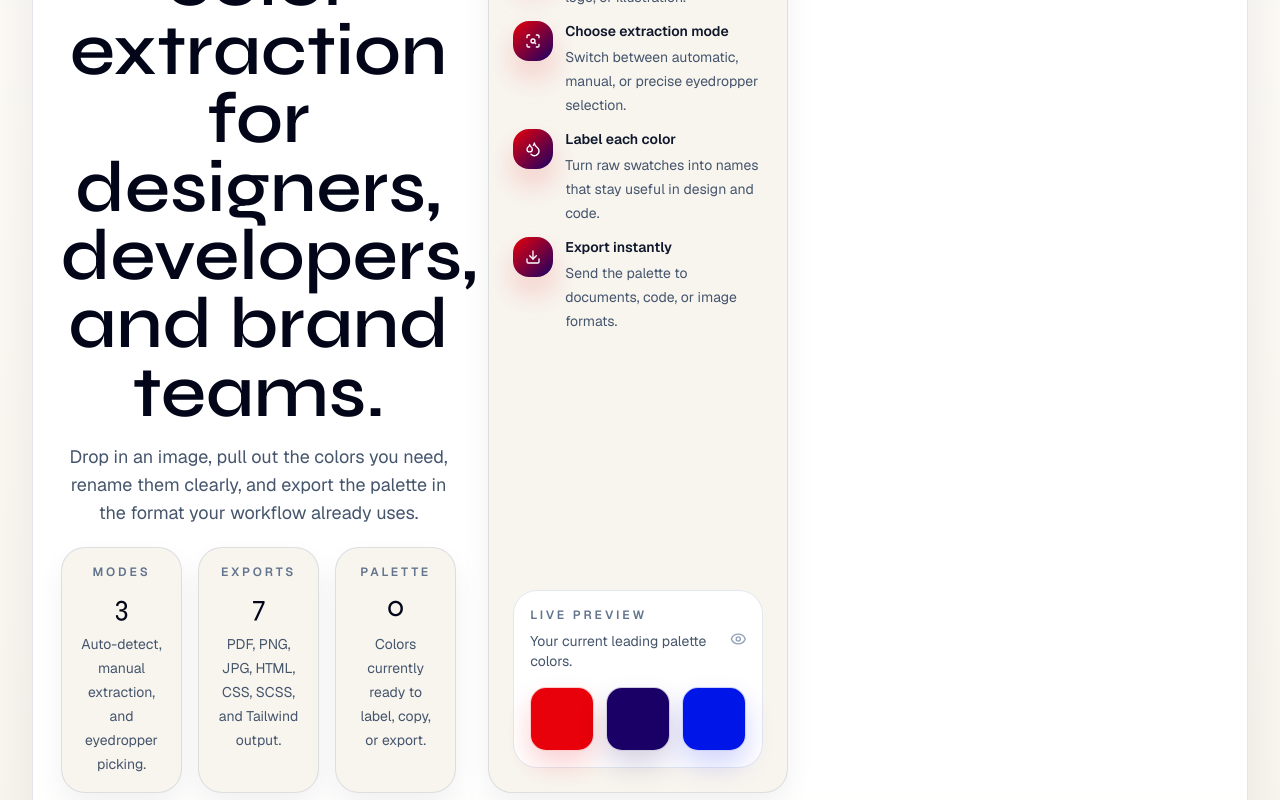
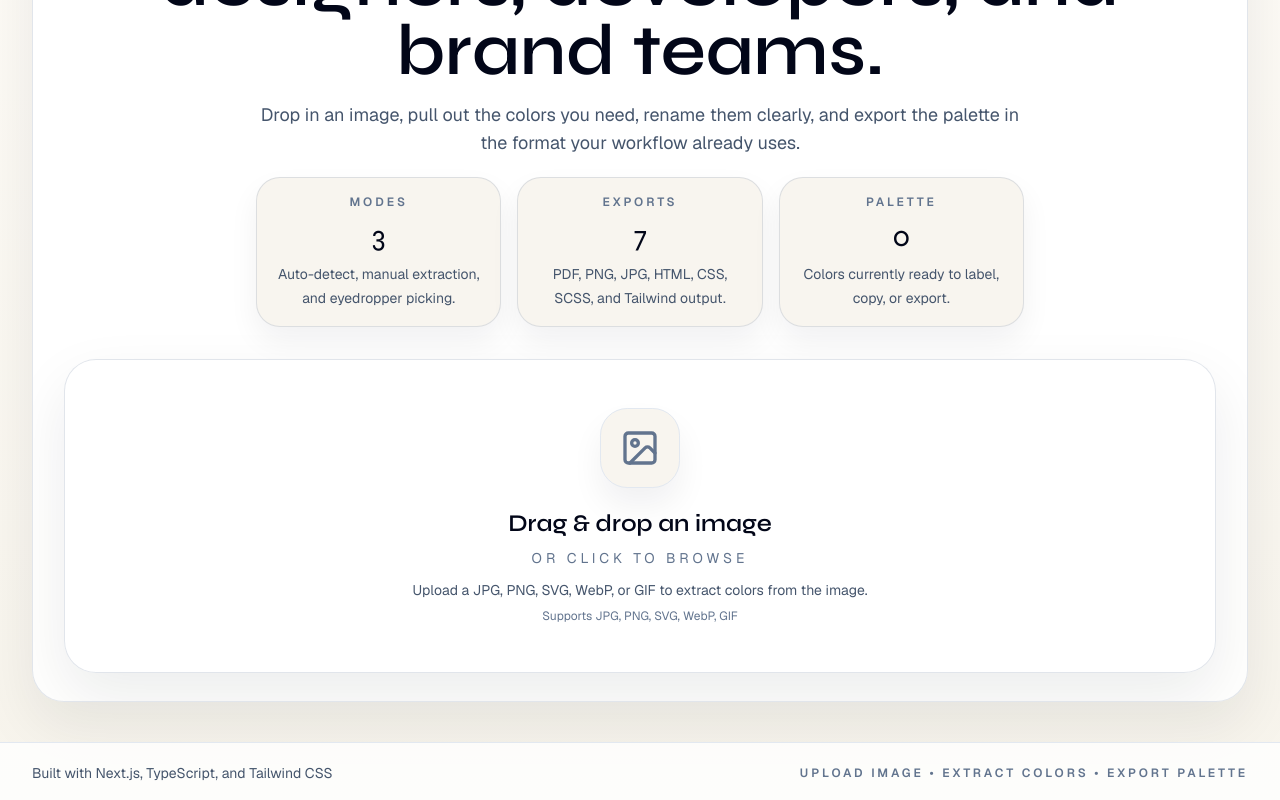
Before and after one commit to trcnvrl/paletparrot, a Next.js app: page / in a window 1280 px wide. Shown: the part 360-1160 px from the top of the page. Built offline with nearby package versions, Linux system fonts and the light colour scheme.

Commit message:
fix: center hero section content - remove sidebar grid layout

```diff
--- a/src/app/page.tsx
+++ b/src/app/page.tsx
@@ -160,14 +160,15 @@ export default function Home() {
         </header>
 
         <main className="flex w-full flex-1 flex-col gap-8 px-4 py-6 sm:px-6 sm:py-8 lg:px-8 lg:py-10">
-          <section className="panel grid gap-8 overflow-hidden px-5 py-6 sm:px-7 sm:py-7 xl:grid-cols-[minmax(0,1.55fr)_minmax(360px,0.85fr)] xl:items-start">
-            <div className="space-y-8">
+          <section className="panel overflow-hidden px-5 py-6 sm:px-7 sm:py-7">
+            <div className="mx-auto max-w-6xl space-y-8">
+              <div className="text-center">
                 <div className="inline-flex items-center gap-2 rounded-full border border-[color:var(--border-strong)] bg-[color:var(--surface-soft)] px-4 py-2 text-xs font-semibold uppercase tracking-[0.28em] text-slate-600">
                   <Sparkles className="h-4 w-4 text-[var(--brand-red)]" />
                   Upload, extract, label, export
                 </div>
+              </div>
 
-              <div className="grid gap-8 xl:grid-cols-[minmax(0,1.2fr)_minmax(300px,0.8fr)]">
               <div className="space-y-5 text-center">
                 <div className="mx-auto space-y-4">
                   <h1 className="font-display mx-auto max-w-5xl text-4xl font-semibold leading-[0.95] text-slate-950 sm:text-5xl lg:text-6xl xl:text-7xl">
@@ -178,7 +179,7 @@ export default function Home() {
                   </p>
                 </div>
 
-                  <div className="grid gap-4 md:grid-cols-3">
+                <div className="mx-auto grid max-w-3xl gap-4 md:grid-cols-3">
                   <div className="subpanel space-y-2 p-4">
                     <p className="text-xs font-semibold uppercase tracking-[0.24em] text-slate-500">Modes</p>
                     <p className="font-display text-3xl text-slate-950">3</p>
@@ -195,54 +196,6 @@ export default function Home() {
                     <p className="text-sm leading-6 text-slate-600">Colors currently ready to label, copy, or export.</p>
                   </div>
                 </div>
-                </div>
-
-                <aside className="subpanel flex h-full flex-col justify-between gap-6 p-5 sm:p-6">
-                  <div className="space-y-4">
-                    <p className="text-xs font-semibold uppercase tracking-[0.24em] text-slate-500">How it works</p>
-                    <div className="space-y-3">
-                      {WORKFLOW_STEPS.map(({ icon: Icon, title, text }) => (
-                        <div key={title} className="flex items-start gap-3">
-                          <div
-                            className="flex h-10 w-10 shrink-0 items-center justify-center rounded-2xl"
-                            style={{
-                              background: `linear-gradient(135deg, ${accentColor} 0%, ${secondaryAccent} 100%)`,
-                              boxShadow: `0 16px 30px ${withAlpha(accentColor, 0.18)}`,
-                            }}
-                          >
-                            <Icon className="h-4 w-4 text-white" />
-                          </div>
-                          <div className="space-y-1">
-                            <p className="text-sm font-semibold text-slate-900">{title}</p>
-                            <p className="text-sm leading-6 text-slate-600">{text}</p>
-                          </div>
-                        </div>
-                      ))}
-                    </div>
-                  </div>
-
-                  <div className="rounded-[1.5rem] border border-slate-200 bg-white p-4">
-                    <div className="flex items-center justify-between gap-4">
-                      <div>
-                        <p className="text-xs font-semibold uppercase tracking-[0.24em] text-slate-500">Live preview</p>
-                        <p className="mt-2 text-sm text-slate-600">Your current leading palette colors.</p>
-                      </div>
-                      <Eye className="h-5 w-5 text-slate-400" />
-                    </div>
-                    <div className="mt-4 grid grid-cols-3 gap-3">
-                      {[accentColor, secondaryAccent, tertiaryAccent].map((color) => (
-                        <div
-                          key={color}
-                          className="h-16 rounded-2xl border border-white/80"
-                          style={{
-                            backgroundColor: color,
-                            boxShadow: `0 14px 28px ${withAlpha(color, 0.18)}`,
-                          }}
-                        />
-                      ))}
-                    </div>
-                  </div>
-                </aside>
               </div>
 
               {!uploadedImage && <ImageUploader onImageUpload={handleImageUpload} />}
```
Lines whose indentation alone changed are shown as unchanged.
